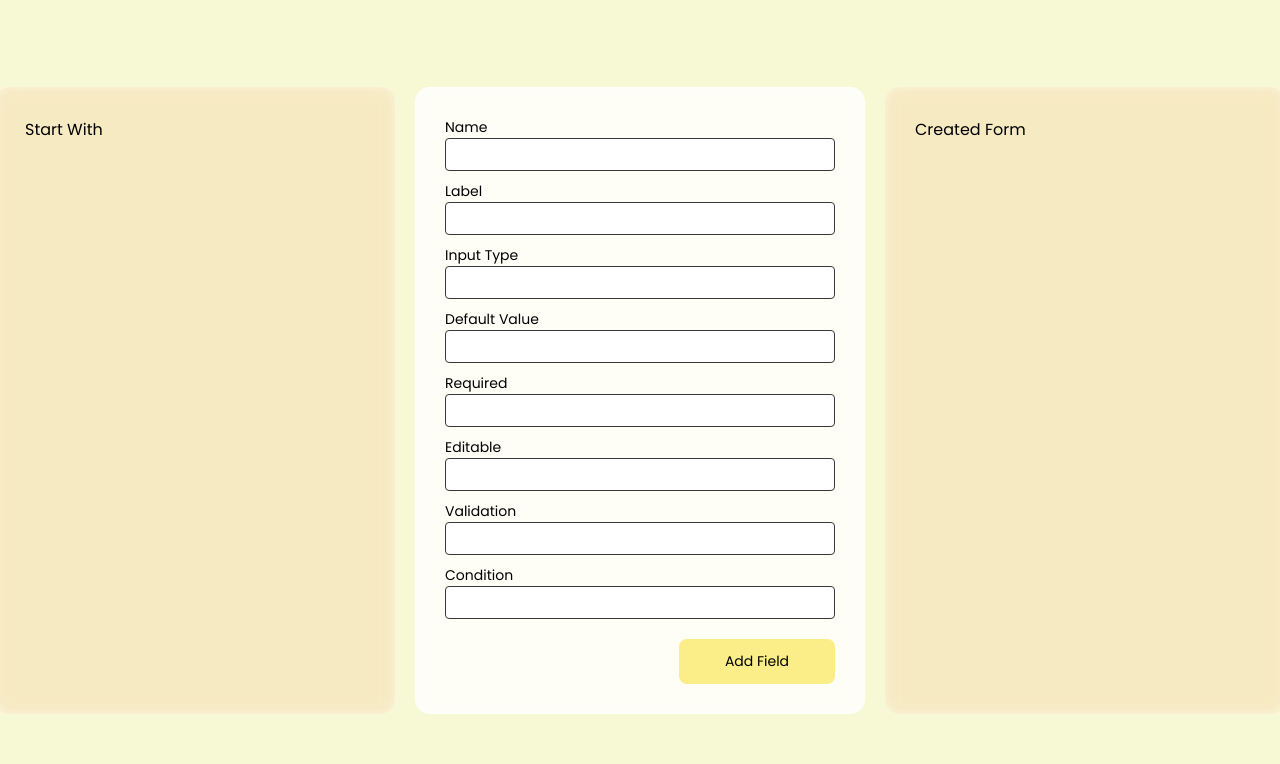
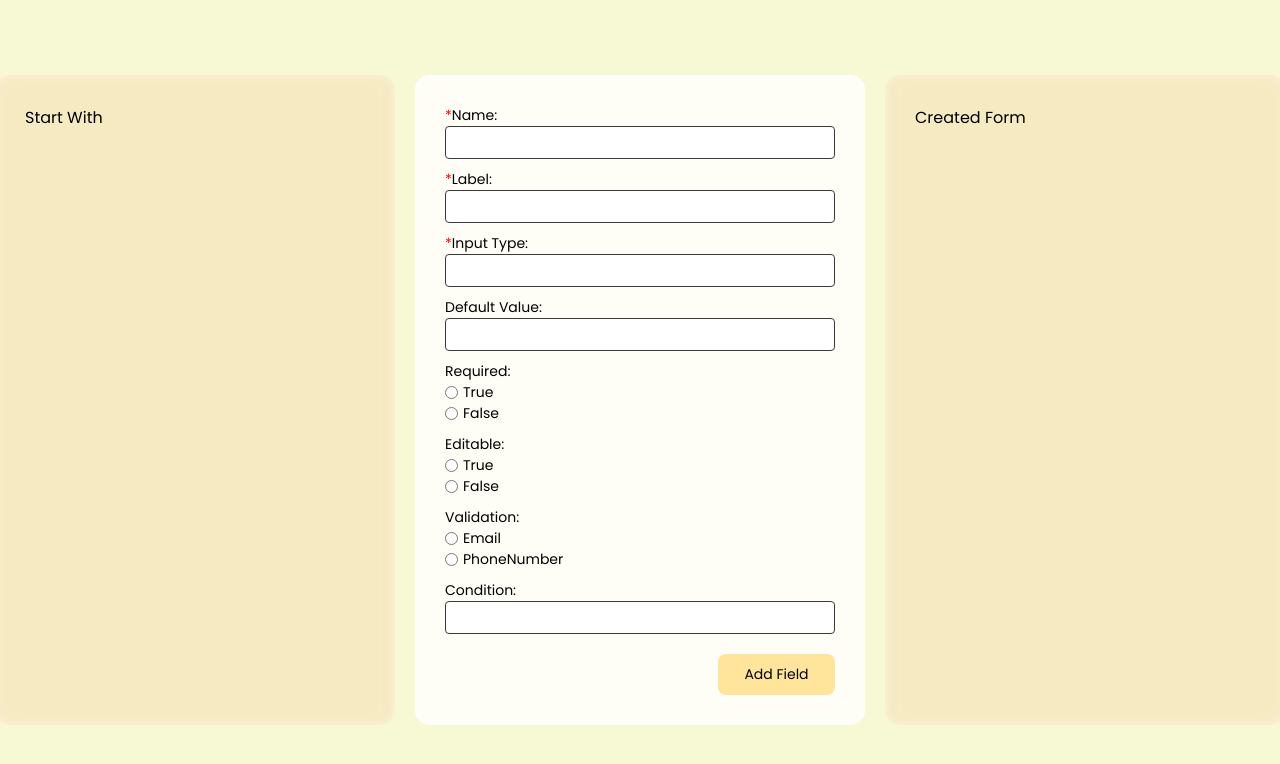
Before and after one commit to Harshsharma916/Step-form-kit, a Next.js app: page / in a window 1280 px wide. Shown: the top 764 px of the page. Built offline with nearby package versions, Linux system fonts and the light colour scheme.

Commit message:
added required fields

```diff
--- a/src/app/create-form/createForm.module.css
+++ b/src/app/create-form/createForm.module.css
@@ -20,21 +20,22 @@
 
 .addButton {
   margin-left: auto;
-  width: 40%;
+  width: 30%;
   font-size: 14px;
   border-radius: 8px;
   margin-top: 10px;
   border: none;
   cursor: pointer;
-  padding: 12px;
+  padding: 10px;
   font-family: "Poppins";
-  background-color: rgb(251, 237, 135);
+  /* background-color: rgb(251, 237, 135); */
+  background-color: rgb(255, 229, 156);
+  /* background-color: rgb(244, 249, 153); */
 }
 .inputField {
   display: flex;
   flex-direction: column;
   width: 100%;
-  justify-content: space-between;
 }
 
 .inputField label {
--- a/src/app/create-form/index.tsx
+++ b/src/app/create-form/index.tsx
@@ -1,17 +1,39 @@
 "use client";
 
-import { MultiSelectInput, TextInput } from "@/components/formFieldComponents";
+import {
+  MultiSelectInput,
+  RadioInput,
+  TextInput,
+} from "@/components/formFieldComponents";
 import { FormElementsContext } from "@/utils/context";
-import { FormElement, FormElementKeys, keyTolabel } from "@/utils/interfaces";
+import {
+  FormElement,
+  FormElementKeys,
+  keyTolabel,
+  ValidationTypes,
+} from "@/utils/interfaces";
 import React, { useContext, useState } from "react";
 import styles from "./createForm.module.css";
-import MultiSelectDropdown from "@/components/multiSelectWithDropdown";
 
 const CreateForm = () => {
   const { formElements, setFormElements, addFormElement, updateFormElement } =
     useContext(FormElementsContext);
   const [singleFormElement, setSingleFormElement] = useState<FormElement>({});
+  const [error, setError] = useState<any>();
   const formElementsNames = formElements?.map((item) => item.name);
+  const formKeys: FormElementKeys[] = [
+    "name",
+    "label",
+    "inputType",
+    "defaultValue",
+    "required",
+    "editable",
+    "validation",
+    "condition",
+    "conditionFor",
+  ];
+  const requiredFormKeys: FormElementKeys[] = ["name", "label", "inputType"];
+  const validationTypes: ValidationTypes[] = ["email", "phoneNumber"];
 
   const handleSelectOption = (optionValue: string) => {
     const selectedOptions = singleFormElement.conditionFor || [];
@@ -32,20 +54,17 @@ const CreateForm = () => {
   };
 
   const handleOnClick = () => {
+    for (const key of requiredFormKeys) {
+      if (!singleFormElement[key]) {
+        setError({ [key]: "This is a required field" });
+        return;
+      }
+    }
     addFormElement(singleFormElement);
     setSingleFormElement({});
+    setError({});
   };
-  const formKeys: FormElementKeys[] = [
-    "name",
-    "label",
-    "inputType",
-    "defaultValue",
-    "required",
-    "editable",
-    "validation",
-    "condition",
-    "conditionFor",
-  ];
+
   return (
     <div className={styles.createForm}>
       <div className={styles.formSuggestion}>
@@ -60,7 +79,7 @@ const CreateForm = () => {
                   <MultiSelectInput
                     key={idx}
                     name={formKey}
-                    label={keyTolabel(formKey)}
+                    label={`${keyTolabel(formKey)}:`}
                     className={styles.inputField}
                     value={singleFormElement.conditionFor}
                     options={formElementsNames?.map((item) => {
@@ -70,20 +89,57 @@ const CreateForm = () => {
                   />
                 )
               );
+            case "required":
+            case "editable":
+              return (
+                <RadioInput
+                  key={idx}
+                  name={formKey}
+                  options={["true", "false"]}
+                  label={`${keyTolabel(formKey)}:`}
+                  value={singleFormElement[formKey]}
+                  onChange={(option: boolean) =>
+                    setSingleFormElement({
+                      ...singleFormElement,
+                      [formKey]: option,
+                    })
+                  }
+                  className={styles.inputField}
+                />
+              );
+            case "validation":
+              return (
+                <RadioInput
+                  key={idx}
+                  name={formKey}
+                  options={validationTypes}
+                  label={`${keyTolabel(formKey)}:`}
+                  value={singleFormElement[formKey]}
+                  onChange={(option: ValidationTypes) =>
+                    setSingleFormElement({
+                      ...singleFormElement,
+                      [formKey]: option,
+                    })
+                  }
+                  className={styles.inputField}
+                />
+              );
             default:
               return (
                 <TextInput
                   key={idx}
                   name={formKey}
-                  label={keyTolabel(formKey)}
+                  label={`${keyTolabel(formKey)}:`}
                   value={singleFormElement[formKey]}
-                  onChange={(e) =>
+                  onChange={(e: any) =>
                     setSingleFormElement({
                       ...singleFormElement,
                       [formKey]: e.target.value,
                     })
                   }
+                  required={requiredFormKeys.includes(formKey)}
                   className={styles.inputField}
+                  error={error?.[formKey]}
                 />
               );
           }
--- a/src/components/formFieldComponents.tsx
+++ b/src/components/formFieldComponents.tsx
@@ -4,9 +4,10 @@ import MultiSelectDropdown from "./multiSelectWithDropdown";
 
 export interface FormElementProps extends FormElement {
   value?: any;
-  onChange?: React.ChangeEventHandler<HTMLInputElement>;
+  onChange?: any;
   onSelectChange?: any;
   className?: string;
+  error?: boolean;
 }
 export const TextInput: React.FC<FormElementProps> = ({
   label,
@@ -15,10 +16,14 @@ export const TextInput: React.FC<FormElementProps> = ({
   onChange,
   required,
   className,
+  error,
 }) => {
   return (
     <div className={className}>
-      <label htmlFor={name}>{label}</label>
+      <label htmlFor={name} aria-required={required}>
+        {required && <span style={{ color: "red" }}>*</span>}
+        {label}
+      </label>
       <input
         type="text"
         id={name}
@@ -27,6 +32,9 @@ export const TextInput: React.FC<FormElementProps> = ({
         onChange={onChange}
         required={required}
       />
+      {error && (
+        <p style={{ fontSize: "8px", color: "red", margin: 0 }}>{error} </p>
+      )}
     </div>
   );
 };
@@ -126,20 +134,22 @@ export const RadioInput: React.FC<FormElementProps> = ({
   onChange,
   options,
   required,
+  className,
 }) => {
   return (
-    <div>
+    <div className={className}>
       <label>{label}</label>
       {options.map((option: any, index: number) => (
-        <div key={index}>
+        <div key={index} style={{ display: "flex", gap: 5 }}>
           <input
             type="radio"
             id={`${name}-${option}`}
             name={name}
             value={option}
-            checked={value === option}
-            onChange={onChange}
+            checked={value == option}
+            onChange={() => onChange(option)}
             required={required}
+            style={{ cursor: "pointer" }}
           />
           <label htmlFor={`${name}-${option}`}>{option}</label>
         </div>
--- a/src/utils/interfaces.ts
+++ b/src/utils/interfaces.ts
@@ -1,9 +1,7 @@
-import React from "react";
-
 export interface FormElement {
   name?: string;
   label?: string;
-  validation?: (value: any) => boolean | string | Promise<boolean | string>;
+  validation?: ValidationTypes;
   editable?: boolean;
   inputType?:
     | "text"
@@ -21,6 +19,7 @@ export interface FormElement {
   conditionFor?: string[];
 }
 
+export type ValidationTypes = "email" | "phoneNumber";
 export type FormElementKeys =
   | "name"
   | "label"
```
